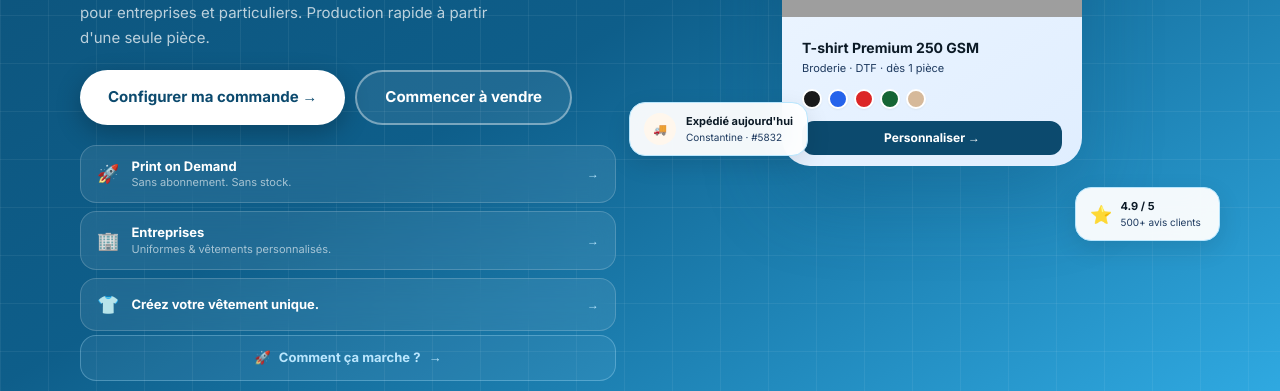
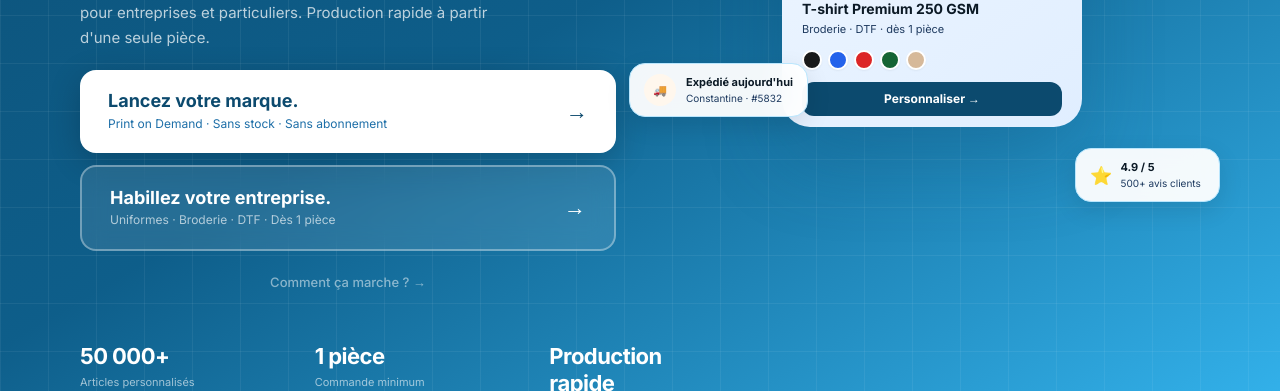
Before and after one commit to yakoumobi-sys/caractere.store, a Next.js app: page / in a window 1280 px wide. Shown: the part 561-952 px from the top of the page. Built offline with nearby package versions, Linux system fonts and the light colour scheme; no server answers; the database is empty; grey boxes are pictures that could not be loaded.

Commit message:
Update HomePageContent.tsx

```diff
--- a/components/home/HomePageContent.tsx
+++ b/components/home/HomePageContent.tsx
@@ -111,48 +111,34 @@ function Hero() {
               Print on Demand sans abonnement, vêtements personnalisés pour entreprises et particuliers. Production rapide à partir d'une seule pièce.
             </p>
 
-            {/* CTAs principaux */}
-            <div className="flex flex-col sm:flex-row gap-2.5 mb-5">
+            {/* 2 boutons principaux */}
+            <div className="flex flex-col gap-3 mt-2">
+              <Link href="/auth/register"
+                className="flex items-center justify-between px-7 py-5 rounded-2xl no-underline transition-all hover:-translate-y-0.5 hover:shadow-xl group"
+                style={{ background: '#FFFFFF', boxShadow: '0 8px 32px rgba(0,0,0,0.2)' }}>
+                <div>
+                  <p className="text-[18px] font-black leading-tight" style={{ color: C.blue }}>Lancez votre marque.</p>
+                  <p className="text-[12px] mt-0.5" style={{ color: C.blueMid }}>Print on Demand · Sans stock · Sans abonnement</p>
+                </div>
+                <span className="text-[22px] ml-4 group-hover:translate-x-1 transition-transform" style={{ color: C.blue }}>→</span>
+              </Link>
+
               <Link href="/configurateur"
-                className="inline-flex items-center justify-center gap-2 px-7 py-3.5 rounded-full text-[15px] font-bold no-underline transition-all hover:-translate-y-0.5"
-                style={{ background: '#FFFFFF', color: C.blue, boxShadow: '0 8px 24px rgba(0,0,0,0.25)' }}>
-                Configurer ma commande →
+                className="flex items-center justify-between px-7 py-5 rounded-2xl no-underline transition-all hover:-translate-y-0.5 border-2 group"
+                style={{ background: 'rgba(255,255,255,0.1)', borderColor: 'rgba(255,255,255,0.35)', backdropFilter: 'blur(12px)' }}>
+                <div>
+                  <p className="text-[18px] font-black text-white leading-tight">Habillez votre entreprise.</p>
+                  <p className="text-[12px] mt-0.5" style={{ color: 'rgba(255,255,255,0.65)' }}>Uniformes · Broderie · DTF · Dès 1 pièce</p>
+                </div>
+                <span className="text-[22px] ml-4 text-white group-hover:translate-x-1 transition-transform">→</span>
               </Link>
-              <Link href="/auth/register"
-                className="inline-flex items-center justify-center gap-2 px-7 py-3.5 rounded-full text-[15px] font-bold no-underline transition-all border-2 hover:-translate-y-0.5"
-                style={{ color: '#FFFFFF', borderColor: 'rgba(255,255,255,0.4)', background: 'rgba(255,255,255,0.08)' }}>
-                Commencer à vendre
+
+              <Link href="/comment-ca-marche"
+                className="text-center py-2.5 text-[13px] font-medium no-underline transition-all"
+                style={{ color: 'rgba(255,255,255,0.5)' }}>
+                Comment ça marche ? →
               </Link>
             </div>
-
-            {/* 3 cards service */}
-            <div className="flex flex-col gap-2">
-              {[
-                { emoji: '🚀', title: 'Print on Demand', desc: 'Sans abonnement. Sans stock.', href: '/designer', sub: true },
-                { emoji: '🏢', title: 'Entreprises', desc: 'Uniformes & vêtements personnalisés.', href: '/configurateur', sub: true },
-                { emoji: '👕', title: 'Créez votre vêtement unique.', desc: '', href: '/produits', sub: false },
-              ].map(card => (
-                <Link key={card.title} href={card.href}
-                  className="group flex items-center justify-between px-4 py-3 rounded-2xl border no-underline hover:shadow-md hover:-translate-y-0.5 transition-all"
-                  style={{ background: 'rgba(255,255,255,0.08)', borderColor: 'rgba(255,255,255,0.18)', backdropFilter: 'blur(12px)' }}>
-                  <div className="flex items-center gap-3">
-                    <span className="text-[18px]">{card.emoji}</span>
-                    <div>
-                      <p className="text-[13px] font-bold text-white leading-tight">{card.title}</p>
-                      {card.sub && <p className="text-[11px]" style={{ color: 'rgba(255,255,255,0.6)' }}>{card.desc}</p>}
-                    </div>
-                  </div>
-                  <span className="text-[12px] font-bold flex-shrink-0 ml-3" style={{ color: '#BAE6FD' }}>→</span>
-                </Link>
-              ))}
-            </div>
-
-            {/* Bouton Comment ca marche */}
-            <Link href="/comment-ca-marche"
-              className="flex items-center justify-center gap-2 w-full py-3 rounded-2xl text-[13px] font-bold no-underline transition-all mt-1 border"
-              style={{ color: '#BAE6FD', borderColor: 'rgba(186,230,253,0.3)', background: 'rgba(186,230,253,0.08)' }}>
-              <span>🚀</span> Comment ça marche ? <span style={{ color: '#BAE6FD' }}>→</span>
-            </Link>
           </div>
 
           {/* ── Colonne visuelle ── */}
```
